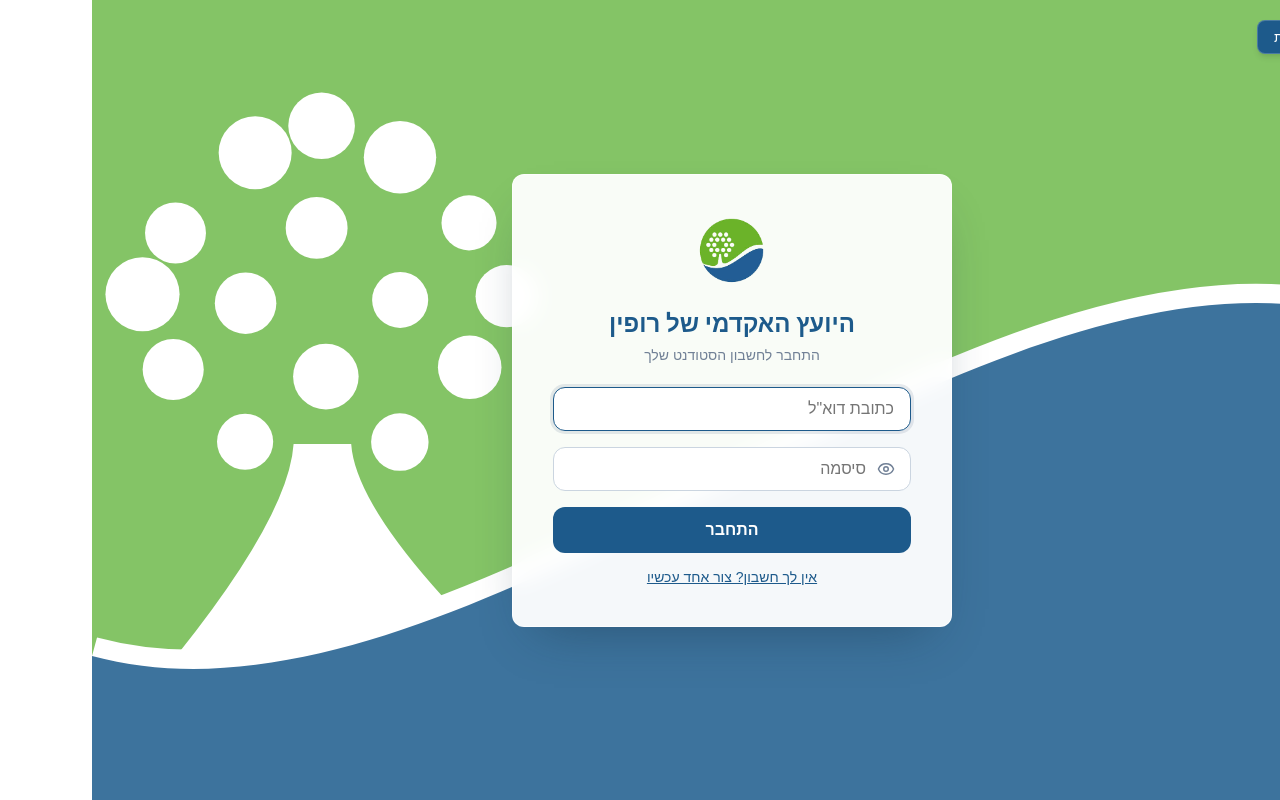
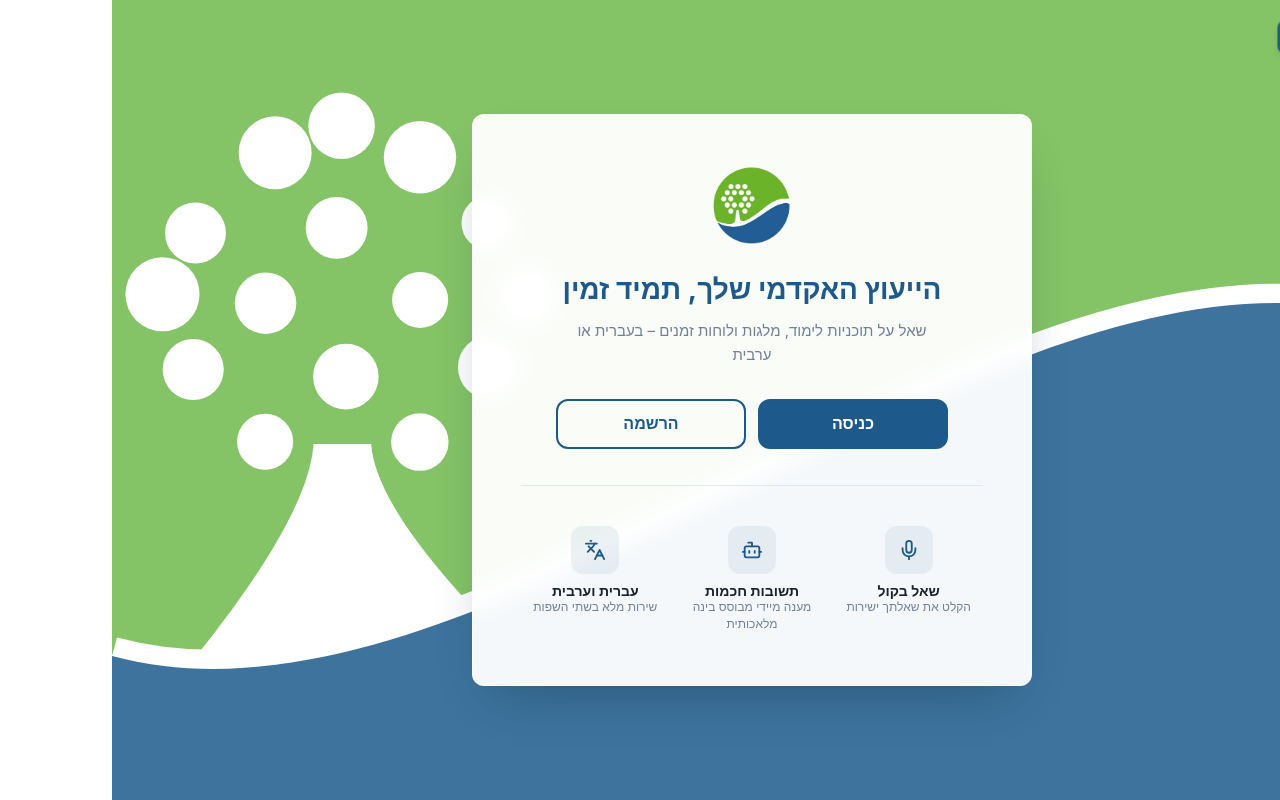
Before and after one commit to nevoiflah/FinalProjectRina, a React (Vite) app in the folder Client/: page / in a window 1280 px wide. Before the commit this address led to /login. Built offline with nearby package versions, Linux system fonts and the light colour scheme; no server answers.

Commit message:
feat: add landing page with language toggle and feature highlights; update routing and translations

```diff
--- a/Client/src/App.jsx
+++ b/Client/src/App.jsx
@@ -3,6 +3,7 @@ import Login from './pages/Login';
 import Register from './pages/Register';
 import Chat from './pages/Chat';
 import Admin from './pages/Admin';
+import Landing from './pages/Landing';
 import { LanguageProvider } from './context/LanguageContext';
 import AnimatedBackground from './components/AnimatedBackground';
 
@@ -23,10 +24,11 @@ function App() {
       <AnimatedBackground />
       <BrowserRouter>
         <Routes>
+          <Route path="/" element={<Landing />} />
           <Route path="/login" element={<Login />} />
           <Route path="/register" element={<Register />} />
           <Route
-            path="/"
+            path="/chat"
             element={
               <PrivateRoute>
                 <Chat />
--- a/Client/src/context/LanguageContext.jsx
+++ b/Client/src/context/LanguageContext.jsx
@@ -36,6 +36,16 @@ const translations = {
         aiPrompt: 'ענה בבקשה בעברית בלבד.',
         showPassword: 'הצג סיסמה',
         hidePassword: 'הסתר סיסמה',
+        landingHero: 'הייעוץ האקדמי שלך, תמיד זמין',
+        landingSubtitle: 'שאל על תוכניות לימוד, מלגות ולוחות זמנים – בעברית או ערבית',
+        loginBtn: 'כניסה',
+        registerBtn: 'הרשמה',
+        feature1Title: 'שאל בקול',
+        feature1Desc: 'הקלט את שאלתך ישירות',
+        feature2Title: 'תשובות חכמות',
+        feature2Desc: 'מענה מיידי מבוסס בינה מלאכותית',
+        feature3Title: 'עברית וערבית',
+        feature3Desc: 'שירות מלא בשתי השפות',
     },
     ar: {
         appTitle: 'مساعد روبين الأكاديمي',
@@ -70,6 +80,16 @@ const translations = {
         aiPrompt: 'أجب باللغة العربية فقط.',
         showPassword: 'إظهار كلمة المرور',
         hidePassword: 'إخفاء كلمة المرور',
+        landingHero: 'مستشارك الأكاديمي، متاح دائماً',
+        landingSubtitle: 'اسأل عن البرامج الدراسية والمنح والجداول – بالعربية أو العبرية',
+        loginBtn: 'دخول',
+        registerBtn: 'إنشاء حساب',
+        feature1Title: 'تحدث بصوتك',
+        feature1Desc: 'سجّل سؤالك مباشرة',
+        feature2Title: 'إجابات ذكية',
+        feature2Desc: 'ردود فورية بالذكاء الاصطناعي',
+        feature3Title: 'عربي وعبري',
+        feature3Desc: 'خدمة متكاملة بكلتا اللغتين',
     }
 };
 
--- a/Client/src/index.css
+++ b/Client/src/index.css
@@ -721,6 +721,152 @@ body {
   }
 }
 
+/* Landing Page */
+.landing-card {
+  background: var(--card-bg);
+  padding: 48px 48px 40px;
+  border-radius: var(--radius);
+  box-shadow: var(--shadow-xl);
+  width: 100%;
+  max-width: 560px;
+  text-align: center;
+  border: 1px solid rgba(255, 255, 255, 0.7);
+  backdrop-filter: blur(10px);
+  animation: surface-enter 280ms ease both;
+}
+
+.landing-logo {
+  margin-bottom: 20px;
+}
+
+.landing-title {
+  color: var(--primary-blue);
+  font-size: 28px;
+  font-weight: 700;
+  line-height: 1.3;
+  margin-bottom: 12px;
+}
+
+.landing-subtitle {
+  color: var(--text-muted);
+  font-size: 15px;
+  line-height: 1.6;
+  margin-bottom: 32px;
+  max-width: 380px;
+  margin-left: auto;
+  margin-right: auto;
+}
+
+.landing-cta-row {
+  display: flex;
+  gap: 12px;
+  justify-content: center;
+  flex-wrap: wrap;
+  margin-bottom: 36px;
+}
+
+.landing-cta-btn {
+  flex: 1;
+  min-width: 120px;
+  max-width: 190px;
+}
+
+.landing-outline-btn {
+  background: transparent;
+  color: var(--primary-blue);
+  border: 2px solid var(--primary-blue);
+  padding: 14px;
+  border-radius: var(--radius);
+  font-size: 16px;
+  font-weight: 600;
+  cursor: pointer;
+  transition: background-color var(--transition), color var(--transition), transform var(--transition);
+}
+
+.landing-outline-btn:hover {
+  background: var(--primary-blue);
+  color: white;
+  transform: translateY(-1px);
+}
+
+.landing-outline-btn:focus-visible {
+  outline: 2px solid var(--primary-blue);
+  outline-offset: 3px;
+}
+
+.landing-features {
+  display: grid;
+  grid-template-columns: repeat(3, 1fr);
+  gap: 8px;
+  border-top: 1px solid #e2e8f0;
+  padding-top: 28px;
+}
+
+.landing-feature {
+  display: flex;
+  flex-direction: column;
+  align-items: center;
+  gap: 8px;
+  padding: 12px 8px;
+}
+
+.landing-feature-icon {
+  width: 48px;
+  height: 48px;
+  background: rgba(29, 90, 139, 0.08);
+  border-radius: 12px;
+  display: flex;
+  align-items: center;
+  justify-content: center;
+  color: var(--primary-blue);
+  flex-shrink: 0;
+}
+
+.landing-feature-title {
+  font-size: 14px;
+  font-weight: 600;
+  color: var(--text-dark);
+}
+
+.landing-feature-desc {
+  font-size: 12px;
+  color: var(--text-muted);
+  line-height: 1.4;
+}
+
+@media (max-width: 760px) {
+  .landing-card {
+    max-width: none;
+    margin: auto 16px;
+    padding: 64px 22px 28px;
+  }
+
+  .landing-title {
+    font-size: 22px;
+  }
+
+  .landing-features {
+    grid-template-columns: 1fr;
+    gap: 4px;
+  }
+
+  .landing-feature {
+    flex-direction: row;
+    text-align: right;
+    align-items: center;
+    gap: 14px;
+    padding: 10px 0;
+  }
+
+  .landing-feature-text {
+    text-align: right;
+  }
+
+  .landing-feature-desc {
+    text-align: right;
+  }
+}
+
 @media (prefers-reduced-motion: reduce) {
   *,
   *::before,
--- /dev/null
+++ b/Client/src/pages/Landing.jsx
@@ -0,0 +1,76 @@
+import { useNavigate } from 'react-router-dom';
+import { Globe, Mic, Bot, Languages } from 'lucide-react';
+import { useLanguage } from '../context/LanguageContext';
+
+const Landing = () => {
+    const navigate = useNavigate();
+    const { t, language, toggleLanguage } = useLanguage();
+
+    return (
+        <div className="app-container" dir={language === 'he' || language === 'ar' ? 'rtl' : 'ltr'}>
+            <button
+                onClick={toggleLanguage}
+                className="language-toggle-btn"
+                aria-label={language === 'he' ? 'עברית' : 'العربية'}
+            >
+                <Globe size={16} />
+                <span>{language === 'he' ? 'עברית' : 'العربية'}</span>
+            </button>
+
+            <div className="landing-card">
+                <div className="landing-hero">
+                    <img src="/logo.png" alt="Ruppin Logo" className="landing-logo" width="84" height="84" />
+                    <h1 className="landing-title">{t('landingHero')}</h1>
+                    <p className="landing-subtitle">{t('landingSubtitle')}</p>
+
+                    <div className="landing-cta-row">
+                        <button
+                            className="primary-btn landing-cta-btn"
+                            onClick={() => navigate('/login')}
+                        >
+                            {t('loginBtn')}
+                        </button>
+                        <button
+                            className="landing-outline-btn landing-cta-btn"
+                            onClick={() => navigate('/register')}
+                        >
+                            {t('registerBtn')}
+                        </button>
+                    </div>
+                </div>
+
+                <div className="landing-features">
+                    <div className="landing-feature">
+                        <div className="landing-feature-icon" aria-hidden="true">
+                            <Mic size={22} />
+                        </div>
+                        <div className="landing-feature-text">
+                            <div className="landing-feature-title">{t('feature1Title')}</div>
+                            <div className="landing-feature-desc">{t('feature1Desc')}</div>
+                        </div>
+                    </div>
+                    <div className="landing-feature">
+                        <div className="landing-feature-icon" aria-hidden="true">
+                            <Bot size={22} />
+                        </div>
+                        <div className="landing-feature-text">
+                            <div className="landing-feature-title">{t('feature2Title')}</div>
+                            <div className="landing-feature-desc">{t('feature2Desc')}</div>
+                        </div>
+                    </div>
+                    <div className="landing-feature">
+                        <div className="landing-feature-icon" aria-hidden="true">
+                            <Languages size={22} />
+                        </div>
+                        <div className="landing-feature-text">
+                            <div className="landing-feature-title">{t('feature3Title')}</div>
+                            <div className="landing-feature-desc">{t('feature3Desc')}</div>
+                        </div>
+                    </div>
+                </div>
+            </div>
+        </div>
+    );
+};
+
+export default Landing;
--- a/Client/src/pages/Login.jsx
+++ b/Client/src/pages/Login.jsx
@@ -26,7 +26,7 @@ const Login = () => {
             setLoading(true);
             const user = await loginUser(email, password);
             localStorage.setItem('chatUser', JSON.stringify(user));
-            navigate('/');
+            navigate('/chat');
         } catch (err) {
             setError(err.response?.data?.error || err.message || 'Login failed.');
         } finally {
```
